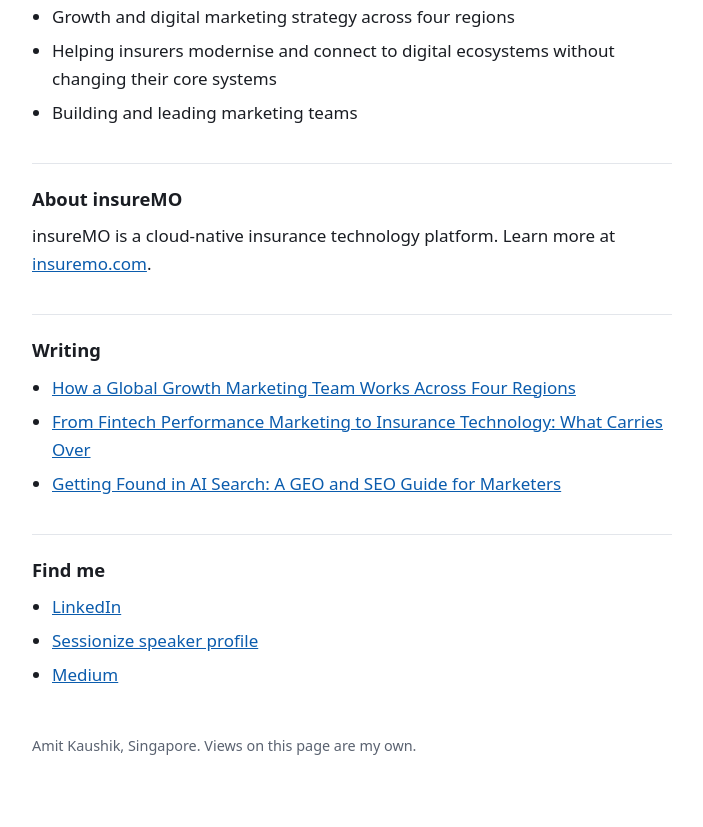
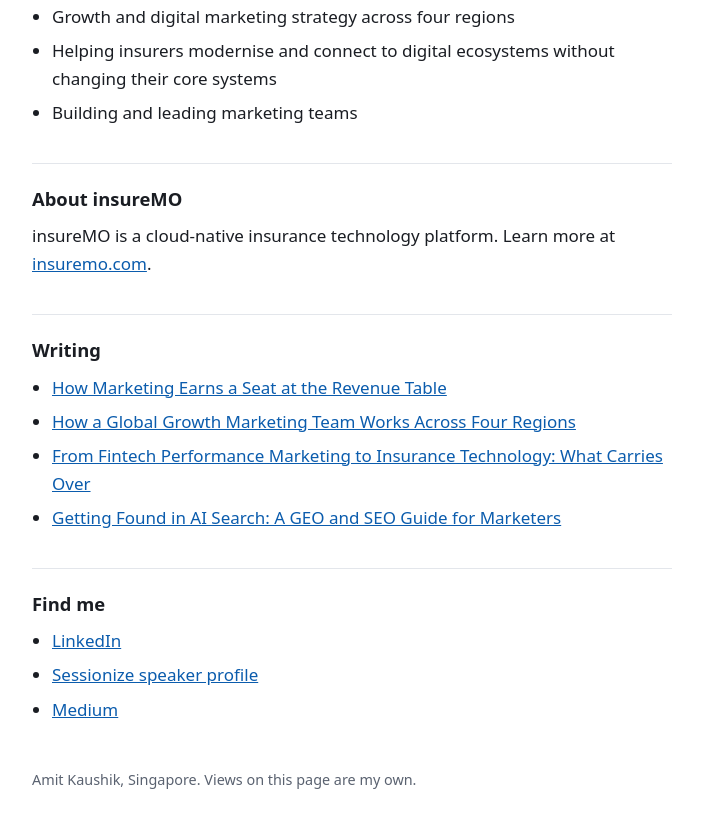
Before and after one commit to amit-kaushik-official/amit-kaushik-official.github.io, a plain HTML site: page index.html in a window 1280 px wide. Shown: the part 603-1430 px from the top of the page, without its empty margins (288-991 px from the left). Drawn offline with Linux system fonts and the light colour scheme.

Commit message:
Add article 3 to Writing

```diff
--- a/index.html
+++ b/index.html
@@ -88,6 +88,7 @@
 
   <h2>Writing</h2>
   <ul>
+    <li><a href="https://medium.com/@amit-kaushik/how-marketing-earns-a-seat-at-the-revenue-table-c44f28f4ec79">How Marketing Earns a Seat at the Revenue Table</a></li>
     <li><a href="https://medium.com/@amit-kaushik/how-a-global-growth-marketing-team-works-across-four-regions-533b78463d3c">How a Global Growth Marketing Team Works Across Four Regions</a></li>
     <li><a href="https://medium.com/@amit-kaushik/from-fintech-performance-marketing-to-insurance-technology-what-carries-over-0819261e9862">From Fintech Performance Marketing to Insurance Technology: What Carries Over</a></li>
     <li><a href="https://medium.com/@amitkaushik123/getting-found-in-ai-search-a-geo-and-seo-guide-for-marketers-fb021c28a6b8">Getting Found in AI Search: A GEO and SEO Guide for Marketers</a></li>
```
